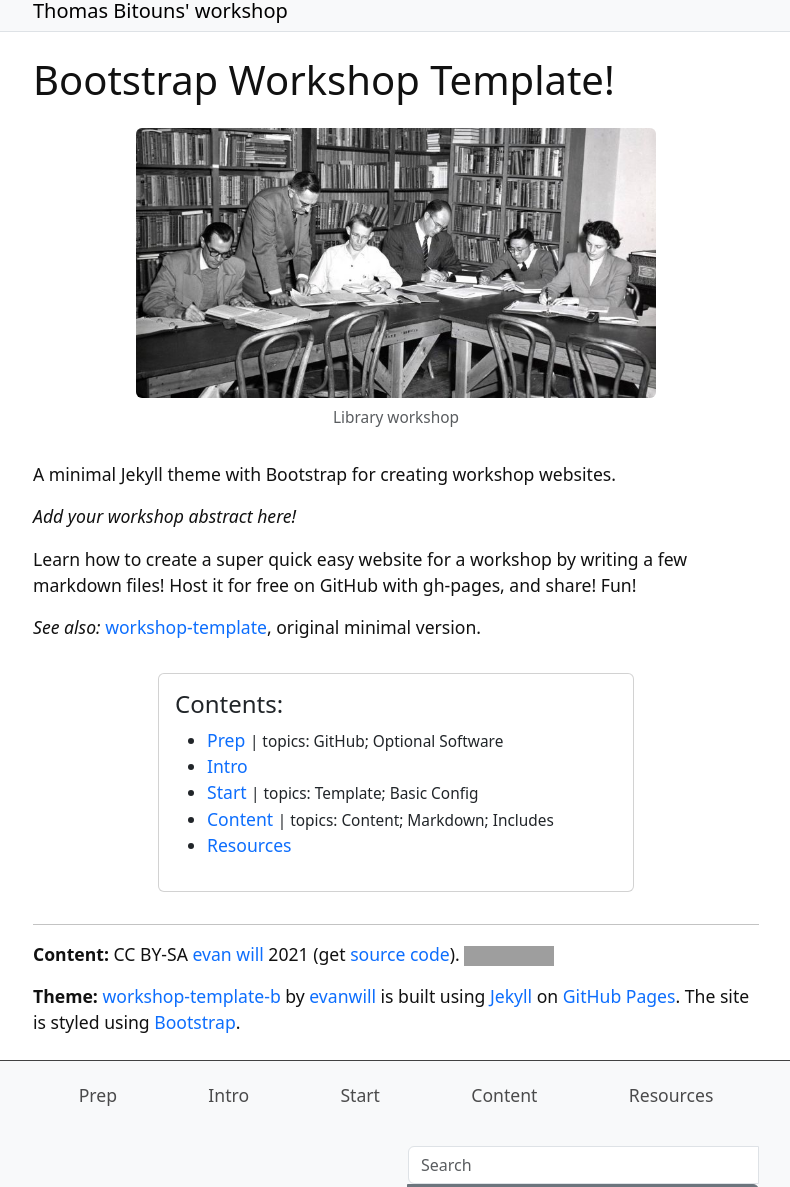
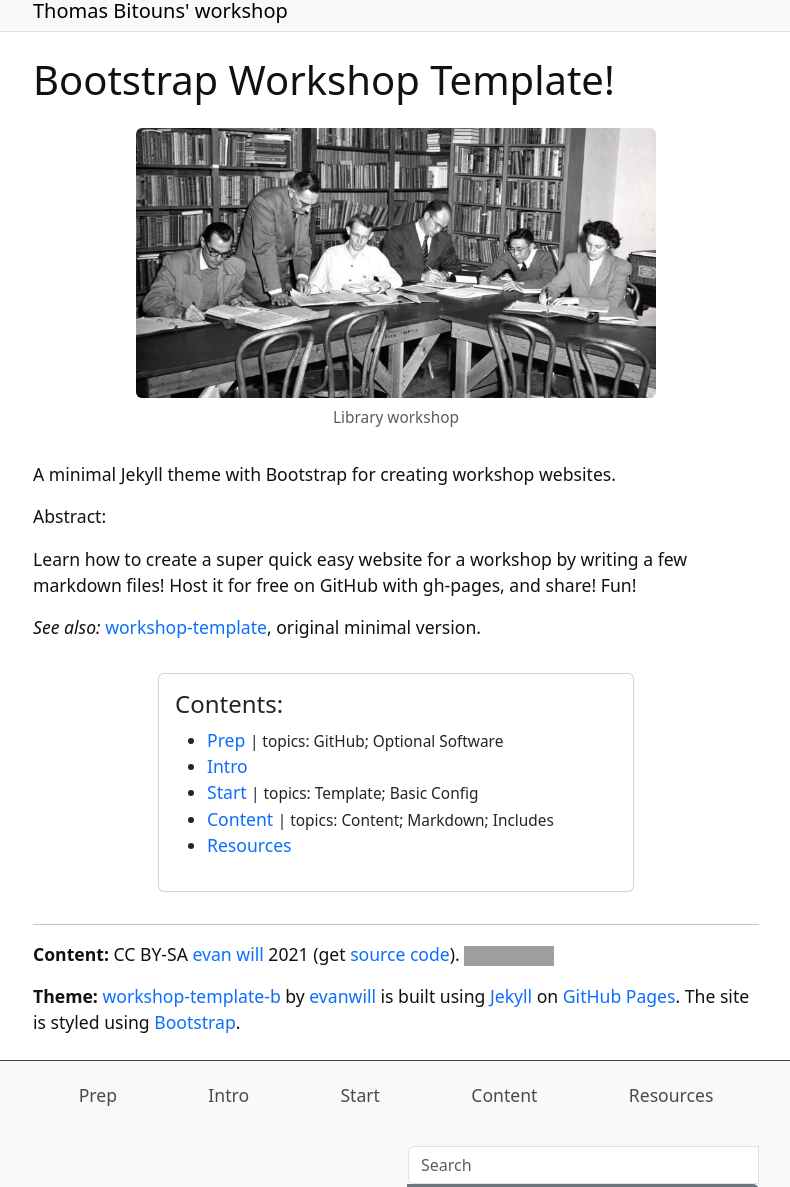
Before and after one commit to Neutrino0512/workshop, a Jekyll site: the page built from index.md, in a window 1280 px wide, cut to the strip 121-1308 px from the top of the page. Shown: the whole strip, without its empty margins (244-1034 px from the left). Built offline with Jekyll 4.4.1, drawn with Linux system fonts in a browser that asks for light colours; grey boxes are pictures that could not be loaded.

Commit message:
Revise workshop description and add abstract
Updated the workshop description and added an abstract.

```diff
--- a/index.md
+++ b/index.md
@@ -9,7 +9,7 @@ layout: page
 
 A minimal Jekyll theme with Bootstrap for creating workshop websites.
 
-*Add your workshop abstract here!*
+Abstract:
 
 Learn how to create a super quick easy website for a workshop by writing a few markdown files!
 Host it for free on GitHub with gh-pages, and share!
```
